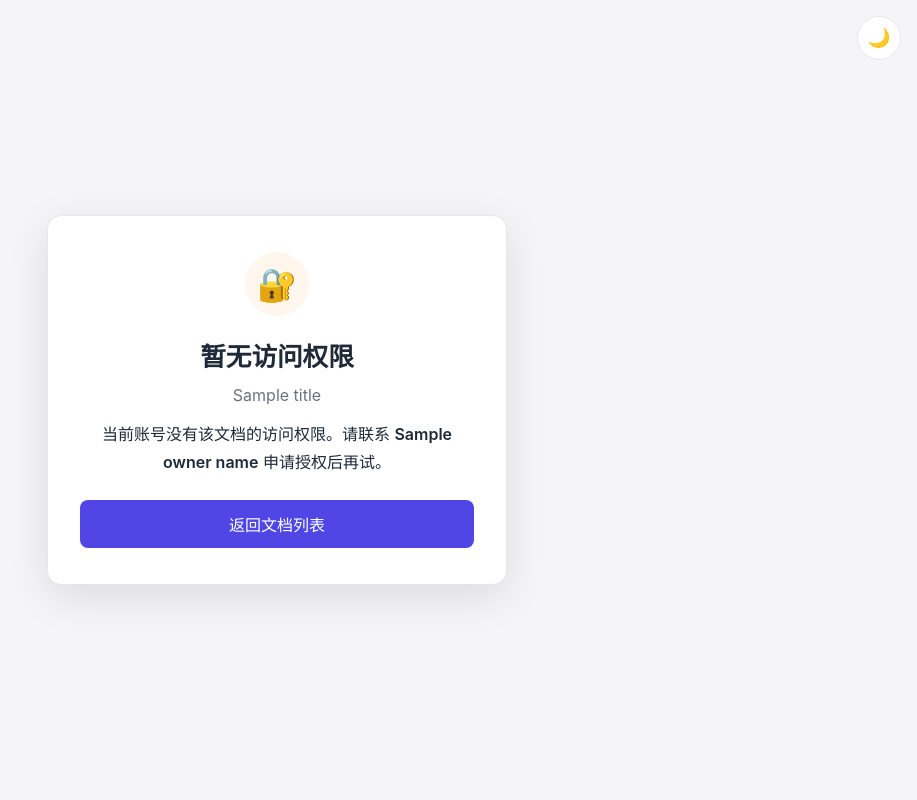
After one commit to vongoley/microsite-container, a FastAPI app: template app/templates/access_denied.html in a window 1280 px wide. The commit adds this page. Shown: the whole page, without its empty margins (363-1280 px from the left). Run offline with FastAPI, Linux system fonts and the light colour scheme; the template is opened without the code that fills it: most values are stand-ins (such as "Sample title", 1, 10 or a date in 2020); some libraries are stand-ins or nearby versions.

Commit message:
improve restricted document access flow

```diff
--- a/app/main.py
+++ b/app/main.py
@@ -13,6 +13,7 @@ import secrets
 from datetime import datetime, timedelta, timezone
 from pathlib import Path
 from contextlib import asynccontextmanager
+from urllib.parse import quote, urlsplit, urlunsplit
 
 BASE_DIR = Path(__file__).parent
 DB_PATH = BASE_DIR / "data" / "html_store.db"
@@ -321,6 +322,29 @@ def _no_store(resp: Response) -> Response:
     return resp
 
 
+def _safe_login_next(value) -> str:
+    """Allow login redirects only back to a local shared-document URL."""
+    if not value:
+        return "/admin"
+    try:
+        parsed = urlsplit(value.strip())
+        if parsed.scheme or parsed.netloc or not parsed.path.startswith("/view/"):
+            return "/admin"
+        return urlunsplit(("", "", parsed.path, parsed.query, ""))
+    except Exception:
+        return "/admin"
+
+
+def _login_redirect(request: Request) -> RedirectResponse:
+    next_path = request.url.path
+    if request.url.query:
+        next_path += f"?{request.url.query}"
+    return RedirectResponse(
+        url=f"/admin/login?next={quote(next_path, safe='')}",
+        status_code=303,
+    )
+
+
 def _bump_and_set_visibility(db, page_id, visibility, view_password_hash, view_password_plain):
     db.execute(
         "UPDATE pages SET visibility=?, view_password_hash=?, view_password_plain=?, access_epoch=access_epoch+1 WHERE id=?",
@@ -542,9 +566,13 @@ async def view_page(page_id: str, request: Request, db: sqlite3.Connection = Dep
     user = resolve_optional_user(request, db)
     decision = can_view(page, user, request, db)
 
-    # DENY is indistinguishable from genuinely-not-found (no existence/mode leak).
     if decision == "deny":
-        raise HTTPException(status_code=404, detail=NOT_FOUND_DETAIL)
+        if user is None:
+            return _no_store(_login_redirect(request))
+        return _no_store(RedirectResponse(
+            url=f"/access-denied/{page['id']}",
+            status_code=303,
+        ))
 
     if decision == "password":
         resp = templates.TemplateResponse(
@@ -570,6 +598,44 @@ async def view_page(page_id: str, request: Request, db: sqlite3.Connection = Dep
     if (page.get("visibility") or "public") != "public":
         _no_store(resp)
     return resp
+
+
+@app.get("/access-denied/{page_id}", response_class=HTMLResponse)
+async def access_denied_page(
+    page_id: str,
+    request: Request,
+    db: sqlite3.Connection = Depends(get_db),
+):
+    """Explain a real permission denial without treating it as a missing page."""
+    page = _resolve_page(db, page_id)
+    if not page:
+        raise HTTPException(status_code=404, detail=NOT_FOUND_DETAIL)
+
+    user = resolve_optional_user(request, db)
+    if user is None:
+        return _no_store(RedirectResponse(
+            url=f"/admin/login?next={quote(f'/view/{page_id}', safe='')}",
+            status_code=303,
+        ))
+
+    # Permissions can change between the original redirect and this request.
+    if can_view(page, user, request, db) != "deny":
+        return _no_store(RedirectResponse(url=f"/view/{page['id']}", status_code=303))
+
+    owner = db.execute(
+        "SELECT username FROM users WHERE id = ?",
+        (page.get("owner_id"),),
+    ).fetchone()
+    resp = templates.TemplateResponse(
+        request,
+        "access_denied.html",
+        {
+            "title": page["title"],
+            "owner_name": owner["username"] if owner else None,
+        },
+        status_code=403,
+    )
+    return _no_store(resp)
 
 
 @app.post("/unlock/{page_id:path}")
@@ -619,8 +685,12 @@ async def unlock_page(
 # ── Admin: login ──────────────────────────────────────────────────────────────
 
 @app.get("/admin/login", response_class=HTMLResponse)
-async def login_page(request: Request):
-    return templates.TemplateResponse(request, "login.html", {"error": None})
+async def login_page(request: Request, next: str = ""):
+    return templates.TemplateResponse(
+        request,
+        "login.html",
+        {"error": None, "redirect_to": _safe_login_next(next)},
+    )
 
 
 @app.post("/admin/login")
@@ -628,15 +698,22 @@ async def login(
     request: Request,
     username: str = Form(...),
     password: str = Form(...),
+    redirect_to: str = Form(""),
     db: sqlite3.Connection = Depends(get_db),
 ):
+    safe_redirect = _safe_login_next(redirect_to)
     user = db.execute("SELECT * FROM users WHERE username = ? AND is_active = 1", (username,)).fetchone()
     if user and hmac.compare_digest(hash_password(password), user["password_hash"]):
         token = make_session_token(user["id"], user["username"])
-        resp = RedirectResponse(url="/admin", status_code=303)
+        resp = RedirectResponse(url=safe_redirect, status_code=303)
         resp.set_cookie(SESSION_COOKIE, token, httponly=True, samesite="lax", secure=COOKIE_SECURE, max_age=SESSION_TTL_HOURS * 3600)
         return resp
-    return templates.TemplateResponse(request, "login.html", {"error": "用户名或密码错误"}, status_code=401)
+    return templates.TemplateResponse(
+        request,
+        "login.html",
+        {"error": "用户名或密码错误", "redirect_to": safe_redirect},
+        status_code=401,
+    )
 
 
 @app.get("/admin/logout")
--- /dev/null
+++ b/app/templates/access_denied.html
@@ -0,0 +1,123 @@
+<!DOCTYPE html>
+<html lang="zh-CN" data-theme="light">
+<head>
+  <meta charset="UTF-8">
+  <meta name="viewport" content="width=device-width, initial-scale=1.0">
+  <title>无权访问 — {{ title }}</title>
+  <style>
+    [data-theme="light"] {
+      --bg: #f5f5f7; --surface: #ffffff; --text: #1f2937; --muted: #6b7280;
+      --border: #e5e7eb; --accent: #4f46e5; --accent-hover: #4338ca;
+      --on-accent: #ffffff;
+      --icon-bg: #fff7ed; --icon-text: #c2410c; --shadow: rgba(0, 0, 0, .1);
+    }
+    [data-theme="dark"] {
+      --bg: #17172a; --surface: #24243d; --text: #f3f4f6; --muted: #b4b7c5;
+      --border: #454560; --accent: #7c74ff; --accent-hover: #6c63ff;
+      --on-accent: #ffffff;
+      --icon-bg: #442a1e; --icon-text: #fdba74; --shadow: rgba(0, 0, 0, .32);
+    }
+    *, *::before, *::after { box-sizing: border-box; margin: 0; padding: 0; }
+    body {
+      min-height: 100dvh;
+      display: flex;
+      align-items: center;
+      justify-content: center;
+      padding: 16px;
+      background: var(--bg);
+      color: var(--text);
+      font-family: -apple-system, BlinkMacSystemFont, "Segoe UI", sans-serif;
+      font-size: clamp(.9rem, .85rem + .25vw, 1rem);
+    }
+    .card {
+      width: 100%;
+      max-width: 460px;
+      padding: 28px 20px;
+      text-align: center;
+      background: var(--surface);
+      border: 1px solid var(--border);
+      border-radius: 14px;
+      box-shadow: 0 12px 40px var(--shadow);
+    }
+    .icon {
+      display: flex;
+      align-items: center;
+      justify-content: center;
+      width: 64px;
+      height: 64px;
+      margin: 0 auto 1.25rem;
+      border-radius: 50%;
+      background: var(--icon-bg);
+      color: var(--icon-text);
+      font-size: 2rem;
+    }
+    h1 { font-size: clamp(1.3rem, 1.1rem + 1vw, 1.6rem); margin-bottom: .75rem; }
+    .document-title {
+      margin-bottom: 1rem;
+      color: var(--muted);
+      overflow-wrap: anywhere;
+      word-break: break-word;
+    }
+    .message { line-height: 1.7; margin-bottom: 1.5rem; }
+    .owner { color: var(--text); font-weight: 600; }
+    .button {
+      display: inline-flex;
+      align-items: center;
+      justify-content: center;
+      width: 100%;
+      min-height: 44px;
+      padding: .75rem 1rem;
+      border-radius: 8px;
+      background: var(--accent);
+      color: var(--on-accent);
+      text-decoration: none;
+      font-weight: 500;
+    }
+    .button:hover { background: var(--accent-hover); }
+    .theme-toggle {
+      position: fixed;
+      top: 16px;
+      right: 16px;
+      width: 44px;
+      height: 44px;
+      border: 1px solid var(--border);
+      border-radius: 50%;
+      background: var(--surface);
+      color: var(--text);
+      font-size: 1.15rem;
+      cursor: pointer;
+    }
+    @media (min-width: 768px) {
+      body { padding: 24px; }
+      .card { padding: 36px 32px; }
+    }
+  </style>
+</head>
+<body>
+  <button class="theme-toggle" type="button" id="theme-btn" onclick="toggleTheme()" aria-label="切换明暗主题">🌙</button>
+  <main class="card">
+    <div class="icon" aria-hidden="true">🔐</div>
+    <h1>暂无访问权限</h1>
+    <p class="document-title">{{ title }}</p>
+    <p class="message">
+      当前账号没有该文档的访问权限。请联系
+      {% if owner_name %}<span class="owner">{{ owner_name }}</span>{% else %}文档所有者{% endif %}
+      申请授权后再试。
+    </p>
+    <a class="button" href="/admin">返回文档列表</a>
+  </main>
+  <script>
+    function applyTheme(theme) {
+      document.documentElement.dataset.theme = theme;
+      document.getElementById('theme-btn').textContent = theme === 'dark' ? '☀️' : '🌙';
+    }
+    function toggleTheme() {
+      const next = document.documentElement.dataset.theme === 'dark' ? 'light' : 'dark';
+      localStorage.setItem('theme', next);
+      applyTheme(next);
+    }
+    const savedTheme = localStorage.getItem('theme');
+    applyTheme(savedTheme || (window.matchMedia('(prefers-color-scheme: dark)').matches ? 'dark' : 'light'));
+  </script>
+</body>
+</html>
```
Also changed, not shown: app/templates/login.html (+74 -20 lines).
